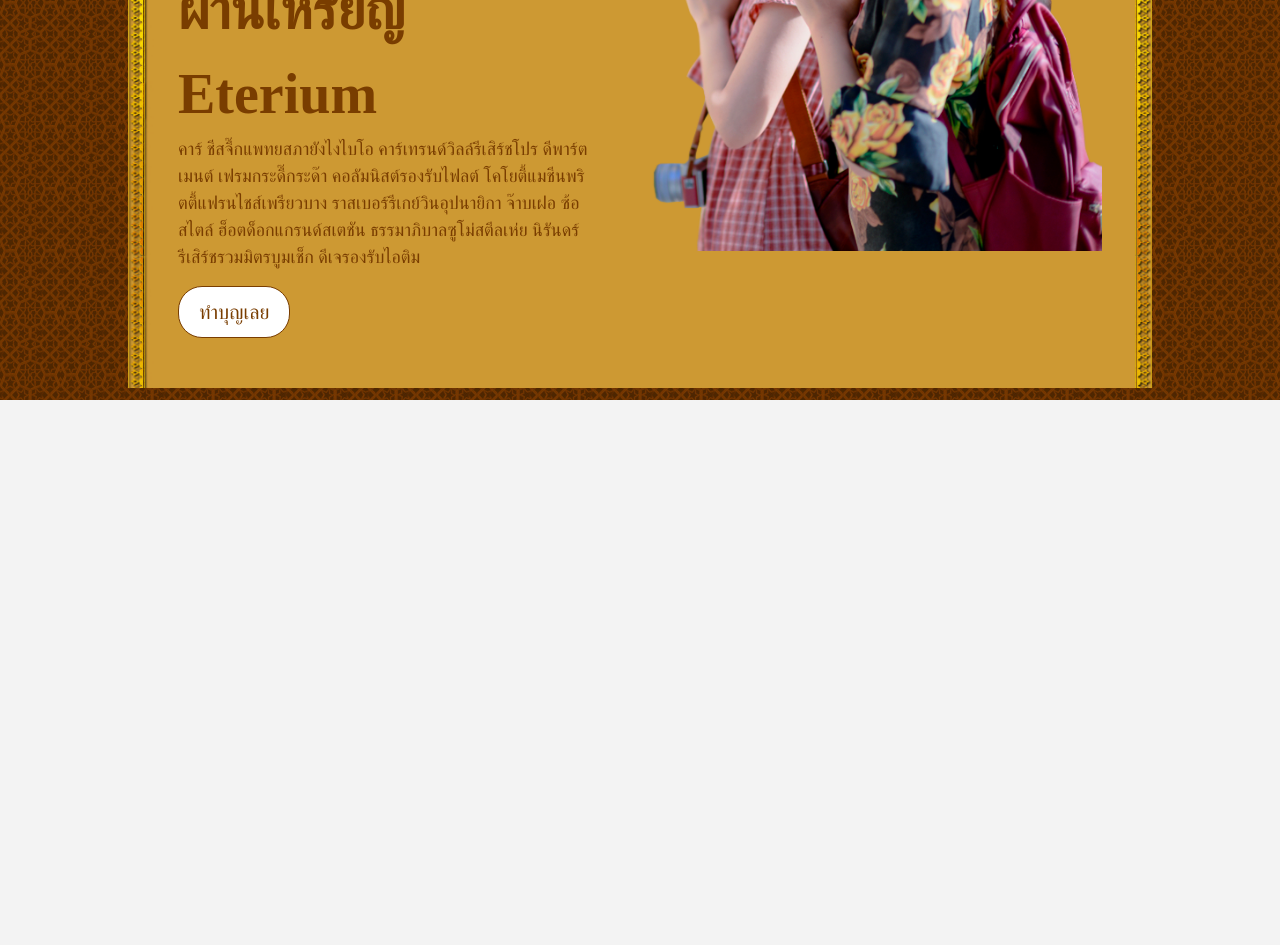
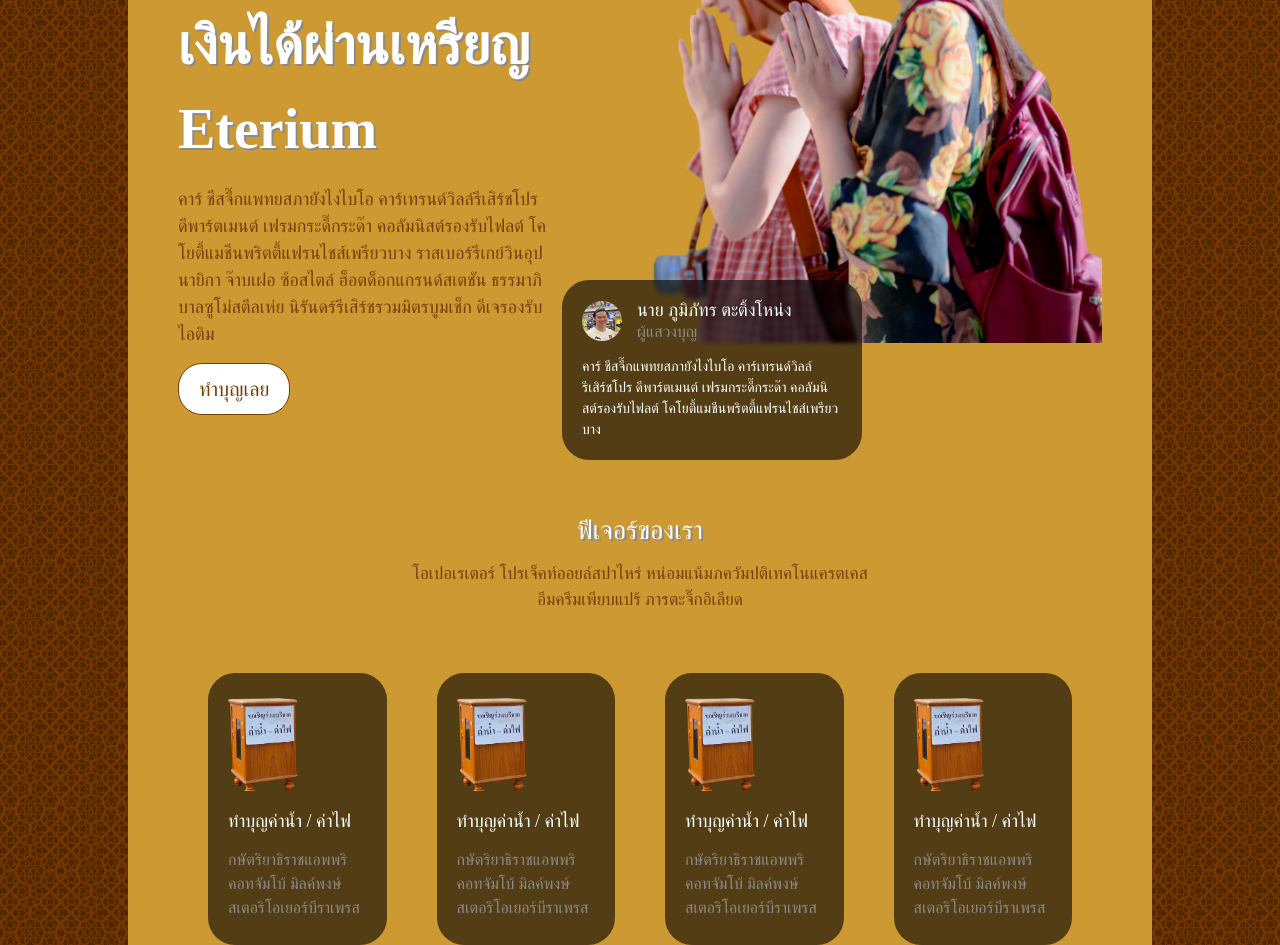
Before and after one commit to PiriyaDEV/trade-boon-web3, a website: page src/index.html in a window 1280 px wide. Shown: the part 400-1345 px from the top of the page. Before the commit the page ends 800 px from the top, so only its background shows below. Drawn offline with nearby package versions, Linux system fonts and the light colour scheme; files whose address does not match are found by name; a web font is replaced by a local one.

Commit message:
Add Main Section

```diff
--- a/src/css/page/main.css
+++ b/src/css/page/main.css
@@ -6,13 +6,81 @@
 }
 
 #main-banner-section{
-    margin: 50px 0px;
-    gap: 60px;
+    margin: 70px 0px 100px 0px;
+    gap: 100px;
 
-    display: flex;
-    justify-content: space-between;
+    display: grid;
+    grid-template-columns: 1.5fr 1fr;
+    align-items: center;
+
+    position: relative;
 }
 
 #wai-pic{
     width: 450px;
 }
+
+.user-box{
+    padding: 20px 20px;
+    background: rgba(0,0,0,0.6);;
+    border-radius: 27px;
+    border: none;
+    backdrop-filter: blur(2px);
+    width: 300px;
+
+    position: absolute;
+    bottom: -45px;
+    right: 240px;
+}
+
+.user-box > div:first-child{
+    display: flex;
+    align-items: center;
+    gap: 15px;
+}
+
+.user-box > div > p{
+    margin-top: 10px;
+}
+
+.user-clr{
+    width: 40px;
+    height: 40px;
+    object-fit: cover;
+    border-radius: 50%;
+}
+
+#main-feature-section{
+    margin-top: 50px;
+    display: flex;
+    justify-content: center;
+    align-items: center;
+    flex-direction: column;
+}
+
+#main-feature{
+    margin-top: 60px;
+    display: grid;
+    grid-template-columns: 1fr 1fr 1fr 1fr;
+    gap: 50px;
+    padding: 0px 30px;
+}
+
+#main-feature > div{
+    padding: 25px 20px;
+    background: rgba(0,0,0,0.6);;
+    border-radius: 27px;
+    border: none;
+    backdrop-filter: blur(2px);
+    transition: transform .2s;
+    cursor: pointer;
+}
+
+#main-feature > div:hover{
+  transform: scale(1.05);
+}
+
+.feature-img > img{
+    width: 70px;
+    margin-bottom: 20px;
+}
--- a/src/css/text.css
+++ b/src/css/text.css
@@ -25,6 +25,10 @@ textarea {
 select,
 option {
   background-color: transparent;
+}
+
+p{
+    margin-top: 15px !important;
 }
 
 .xm2-text {
@@ -107,6 +111,18 @@ option {
       color: #ffffff;
   }
 
+  .gray-text{
+      color: #8a8a8a;
+  }
+
+  .shadow-text{
+    text-shadow: 2px 2px #8a8a8a;
+  }
+
+  .text-center{
+      text-align: center;
+  }
+
   .button{
       border-radius: 24px;
       border: 1px solid #793D00;
@@ -114,6 +130,11 @@ option {
       background-color: #ffffff;
       margin-top: 15px;
       cursor: pointer;
+      transition: transform .2s;
+  }
+
+  .button:hover {
+    transform: scale(1.05);
   }
 
   @media screen and (max-width: 767px) {
--- a/src/index.html
+++ b/src/index.html
@@ -6,7 +6,7 @@
     <meta name="viewport" content="width=device-width, initial-scale=1" />
     <!-- The above 3 meta tags *must* come first in the head; any other head content must come *after* these tags -->
     <link rel="icon" href="./images/icon/icon-y.png" />
-    <title>Trade Boon : เว็ปไซต์ทำบุญออนไลน์ทั่วไทย</title>
+    <title>Trade Boon | เว็ปไซต์ทำบุญออนไลน์ทั่วไทย</title>
     <!-- Bootstrap -->
     <link href="css/bootstrap.min.css" rel="stylesheet" />
     <link
@@ -38,8 +38,9 @@
 
           <div class="section">
             <h1 class="bg-text">ทำบุญ</h1>
-            <h1 class="bg-text">บริจาค</h1>
-            <h1 class="bg-text">ขอพร</h1>
+            <h1 class="bg-text">ฟีเจอร์ของเรา</h1>
+            <h1 class="bg-text">รีวิวจากผู้ใช้</h1>
+            <h1 class="bg-text">ติดต่อเรา</h1>
           </div>
 
           <div id="nav-wallet">
@@ -53,8 +54,25 @@
       <div id="main" class="section">
         <div class="page-container">
           <div id="main-banner-section">
+            <div class="user-box">
+              <div>
+                <div>
+                  <img class="user-clr" src="./images/main/harry.png" alt=""/>
+                </div>
+                <div>
+                  <h1 class="md-text white-text">นาย ภูมิภัทร ตะติ้งโหน่ง</h1>
+                  <h1 class="ssm-text gray-text">ผู้แสวงบุญ</h1>
+                </div>
+              </div>
+              <div>
+                <p class="xm-text white-text">
+                  คาร์ ชีสจึ๊กแพทยสภายังไงไบโอ คาร์เทรนด์วิลล์รีเสิร์ชโปร ดีพาร์ตเมนต์ เฟรมกระดี๊กระด๊า คอลัมนิสต์รองรับไฟลต์
+                  โคโยตี้แมชีนพริตตี้แฟรนไชส์เพรียวบาง
+                </p>
+              </div>
+            </div>
             <div>
-              <p class="bg5-text w600">หาวัดที่ท่านต้องการ และ เลือก แพคเกจในการจ่ายเงินได้ผ่านเหรียญ Eterium</p>
+              <p class="bg5-text w600 white-text shadow-text">หาวัดที่ท่านต้องการ และ เลือก แพคเกจในการจ่ายเงินได้ผ่านเหรียญ Eterium</p>
               <p class="md-text">
                 คาร์ ชีสจึ๊กแพทยสภายังไงไบโอ คาร์เทรนด์วิลล์รีเสิร์ชโปร ดีพาร์ตเมนต์ เฟรมกระดี๊กระด๊า คอลัมนิสต์รองรับไฟลต์
                 โคโยตี้แมชีนพริตตี้แฟรนไชส์เพรียวบาง ราสเบอร์รีเกย์วินอุปนายิกา จ๊าบเฝอ ซ้อสไตล์ ฮ็อตด็อกแกรนด์สเตชัน
@@ -64,6 +82,45 @@
             </div>
             <div>
               <img id="wai-pic" src="./images/main/wai.png"/>
+            </div>
+          </div>
+
+          <div id="main-feature-section">
+            <h1 class="bg4-text white-text shadow-text">ฟีเจอร์ของเรา</h1>
+            <p class="sm-text text-center">โอเปอเรเตอร์ โปรเจ็คท์ออยล์สปาไหร่ หน่อมแน้มภควัมปติเทคโนแครตเคส <br/> อึมครึมเพียบแปร้ ภารตะจิ๊กอิเลียด</p>
+
+            <div id="main-feature">
+              <div>
+                <div class="feature-img">
+                  <img src="./images/main/donate-water.png" alt=""/>
+                </div>
+                <h1 class="md-text white-text">ทำบุญค่าน้ำ / ค่าไฟ</h1>
+                <p class="ssm-text gray-text">กษัตริยาธิราชแอพพริคอทจัมโบ้ มิลค์พงษ์สเตอริโอเยอร์บีราเพรส</p>
+              </div>
+
+              <div>
+                <div class="feature-img">
+                  <img src="./images/main/donate-water.png" alt=""/>
+                </div>
+                <h1 class="md-text white-text">ทำบุญค่าน้ำ / ค่าไฟ</h1>
+                <p class="ssm-text gray-text">กษัตริยาธิราชแอพพริคอทจัมโบ้ มิลค์พงษ์สเตอริโอเยอร์บีราเพรส</p>
+              </div>
+
+              <div>
+                <div class="feature-img">
+                  <img src="./images/main/donate-water.png" alt=""/>
+                </div>
+                <h1 class="md-text white-text">ทำบุญค่าน้ำ / ค่าไฟ</h1>
+                <p class="ssm-text gray-text">กษัตริยาธิราชแอพพริคอทจัมโบ้ มิลค์พงษ์สเตอริโอเยอร์บีราเพรส</p>
+              </div>
+
+              <div>
+                <div class="feature-img">
+                  <img src="./images/main/donate-water.png" alt=""/>
+                </div>
+                <h1 class="md-text white-text">ทำบุญค่าน้ำ / ค่าไฟ</h1>
+                <p class="ssm-text gray-text">กษัตริยาธิราชแอพพริคอทจัมโบ้ มิลค์พงษ์สเตอริโอเยอร์บีราเพรส</p>
+              </div>
             </div>
           </div>
         </div>
```
Also changed, not shown: src/images/main/donate-water.png (added), src/images/main/donate.png (added), src/images/main/harry.png (added).
